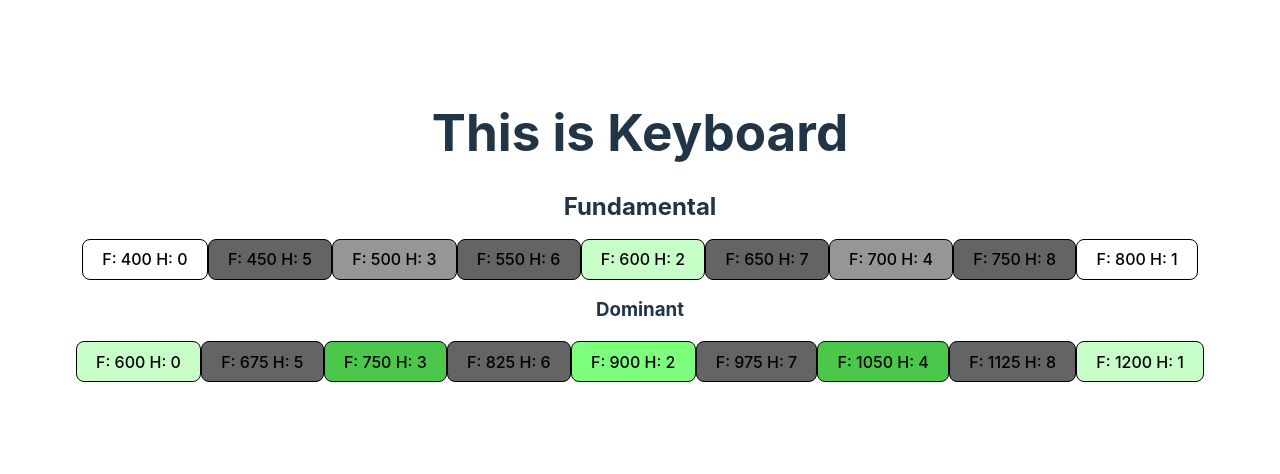
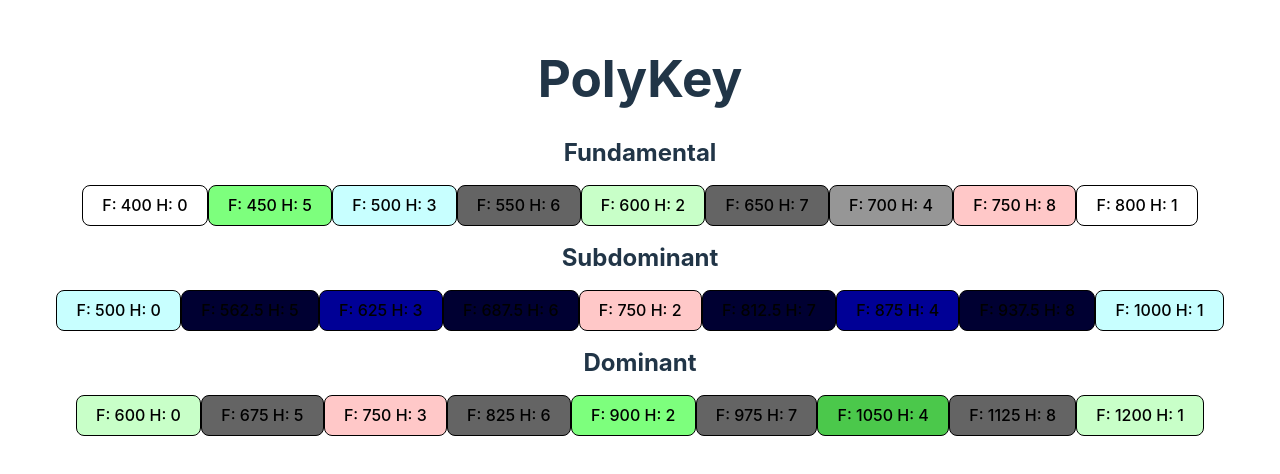
Before and after one commit to DonovanGallaway/PolyKey, a Svelte app: page / in a window 1280 px wide. Shown: the part 174-648 px from the top of the page. Built offline with nearby package versions, Linux system fonts and the light colour scheme.

Commit message:
add subdominant, some styling

```diff
--- a/src/components/Key.svelte
+++ b/src/components/Key.svelte
@@ -44,15 +44,24 @@
                 styleMap.text = 'black'
                 break;
             case 3:
+                styleMap.color = 'rgb(200,255,255)'
+                styleMap.text = 'black'
+                break;
             case 4:
                 styleMap.color = 'rgb(150,150,150)'
                 styleMap.text = 'black'
                 break;
             case 5:
+                styleMap.color = 'rgb(125,255,125)'
+                styleMap.text = 'black'
+                break;
             case 6:
             case 7:
+                styleMap.color = 'rgb(100,100,100)'
+                styleMap.text = 'black'
+                break;
             case 8:
-                styleMap.color = 'rgb(100,100,100)'
+                styleMap.color = 'rgb(255,200,200)'
                 styleMap.text = 'black'
                 break;
             default:
@@ -71,6 +80,9 @@
                 styleMap.text = 'black'
                 break;
             case 3:
+                styleMap.color = 'rgb(255,200,200)'
+                styleMap.text = 'black'
+                break;
             case 4:
                 styleMap.color = 'rgb(75,200,75)'
                 styleMap.text = 'black'
@@ -80,6 +92,33 @@
             case 7:
             case 8:
                 styleMap.color = 'rgb(100,100,100)'
+                styleMap.text = 'black'
+                break;
+            default:
+                styleMap.color = 'rgb(25,25,25)'
+                styleMap.text = 'white'
+                break;
+        }} else if(hFunc === 'subdominant'){
+            switch(harmonic){
+            case 0:
+            case 1:
+                styleMap.color = 'rgb(200,255,255)'
+                styleMap.text = 'black'
+                break;
+            case 2:
+                styleMap.color = 'rgb(255,200,200)'
+                styleMap.text = 'black'
+                break;
+            case 3:
+            case 4:
+                styleMap.color = 'rgb(0,0,150)'
+                styleMap.text = 'black'
+                break;
+            case 5:
+            case 6:
+            case 7:
+            case 8:
+                styleMap.color = 'rgb(0,0,50)'
                 styleMap.text = 'black'
                 break;
             default:
--- a/src/components/Keyboard.svelte
+++ b/src/components/Keyboard.svelte
@@ -51,13 +51,17 @@
 
 </style>
 
-<h1>This is Keyboard</h1>
+<h1>PolyKey</h1>
 
 <h2>Fundamental</h2>
 {#each noteMap(fundFreq) as noteProps}
     <Key props={noteProps}/>
 {/each}
-<h3>Dominant</h3>
+<h2>Subdominant</h2>
+{#each noteMap(fundFreq*1.25) as noteProps}
+    <Key props={noteProps} hFunc={'subdominant'}/>
+{/each}
+<h2>Dominant</h2>
 {#each noteMap(fundFreq*1.5) as noteProps}
     <Key props={noteProps} hFunc={'dominant'}/>
 {/each}
```
